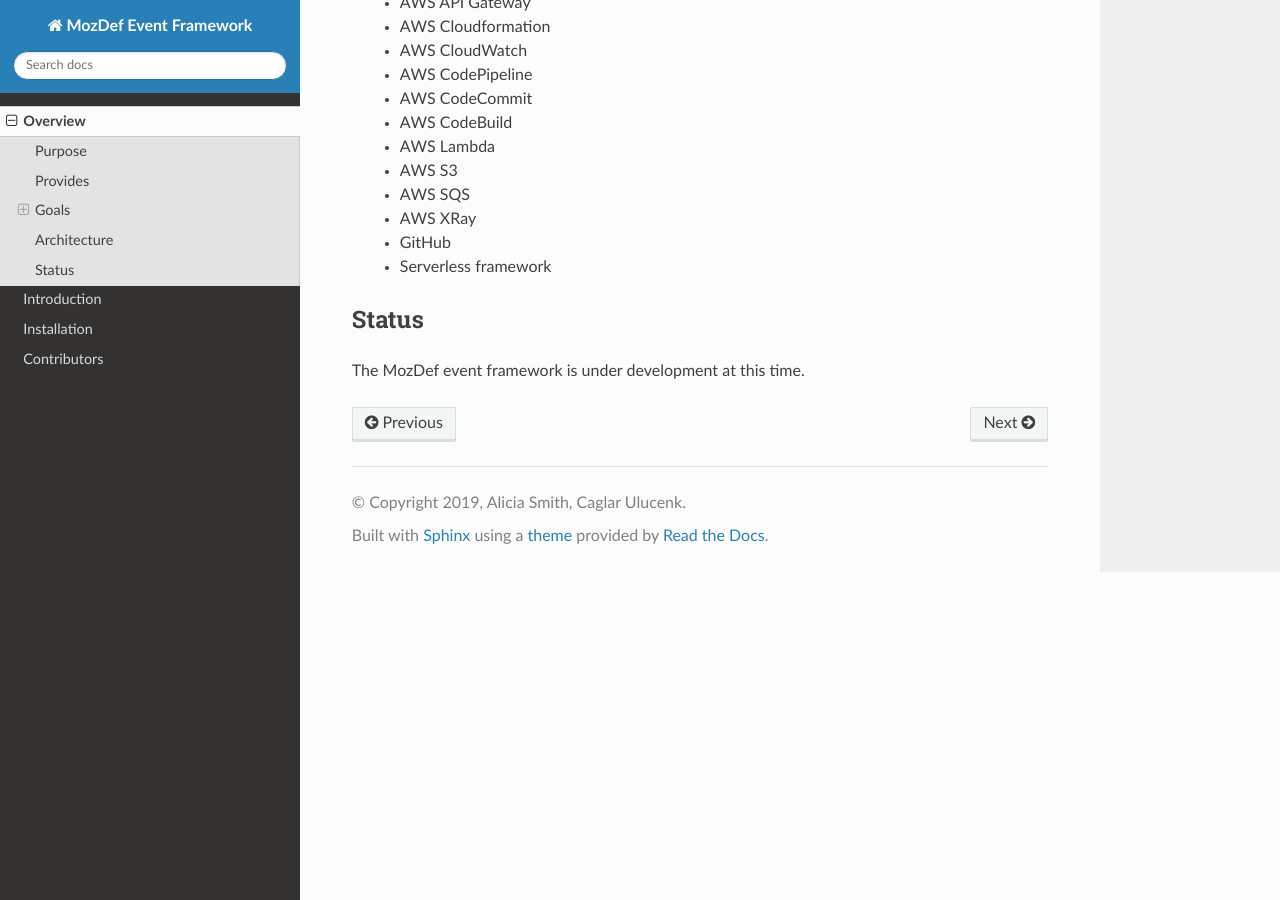
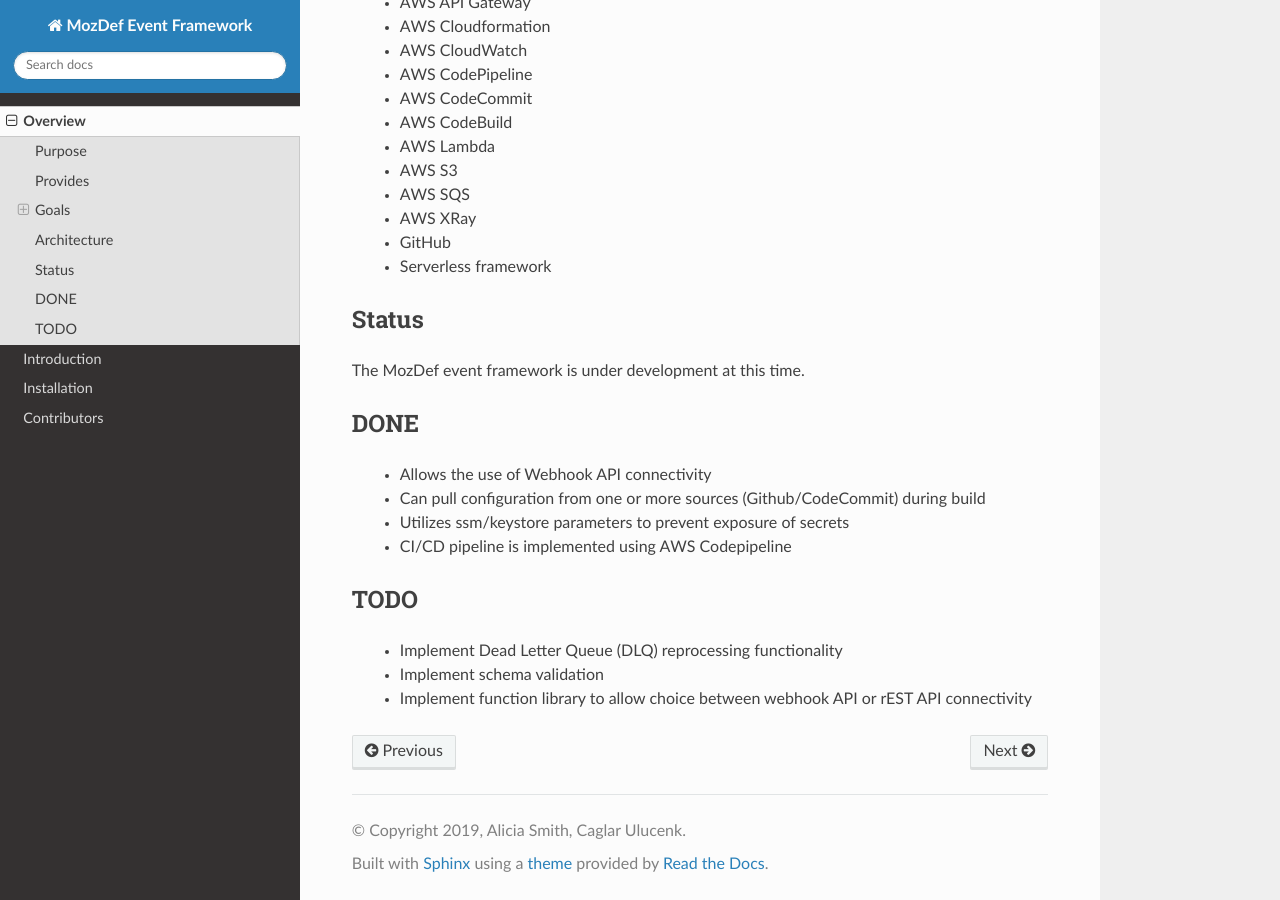
Before and after one commit to mozilla/mozdef-event-framework, a Sphinx documentation site: the page built from docs/source/overview.rst, in a window 1280 px wide and 900 px high, scrolled down 1213 px. Built offline with Sphinx 7.4.7 and the Read the Docs theme 2.0.0, drawn with Linux system fonts in a browser that asks for light colours; pages that are not in the unit, such as notebooks, are missing from menus.

Commit message:
Adding done and todo list

```diff
--- a/docs/source/overview.rst
+++ b/docs/source/overview.rst
@@ -48,9 +48,22 @@
    * GitHub
    * Serverless framework
 
-
-
 Status
 ------
 
 The MozDef event framework is under development at this time.
+
+DONE
+----
+
+   * Allows the use of Webhook API connectivity
+   * Can pull configuration from one or more sources (Github/CodeCommit) during build
+   * Utilizes ssm/keystore parameters to prevent exposure of secrets
+   * CI/CD pipeline is implemented using AWS Codepipeline
+
+TODO
+----
+
+   * Implement Dead Letter Queue (DLQ) reprocessing functionality
+   * Implement schema validation
+   * Implement function library to allow choice between webhook API or rEST API connectivity
```
